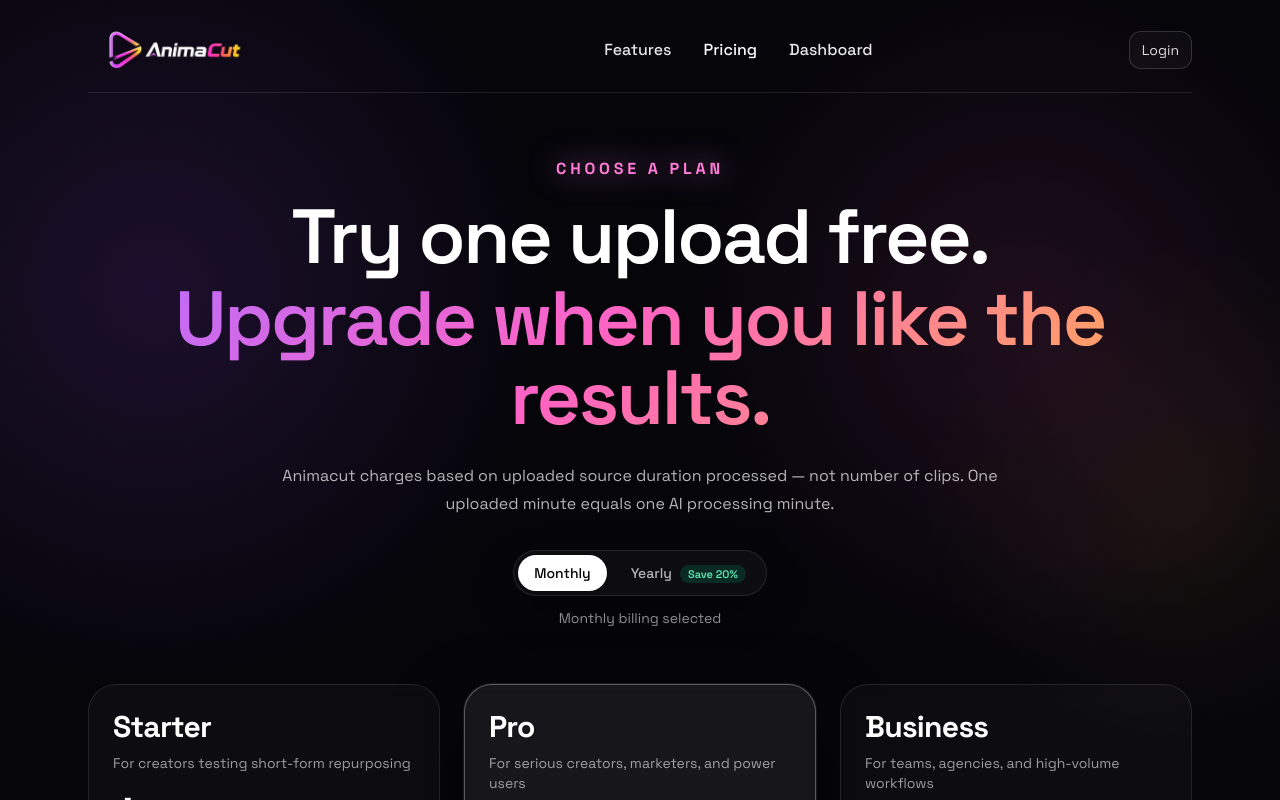
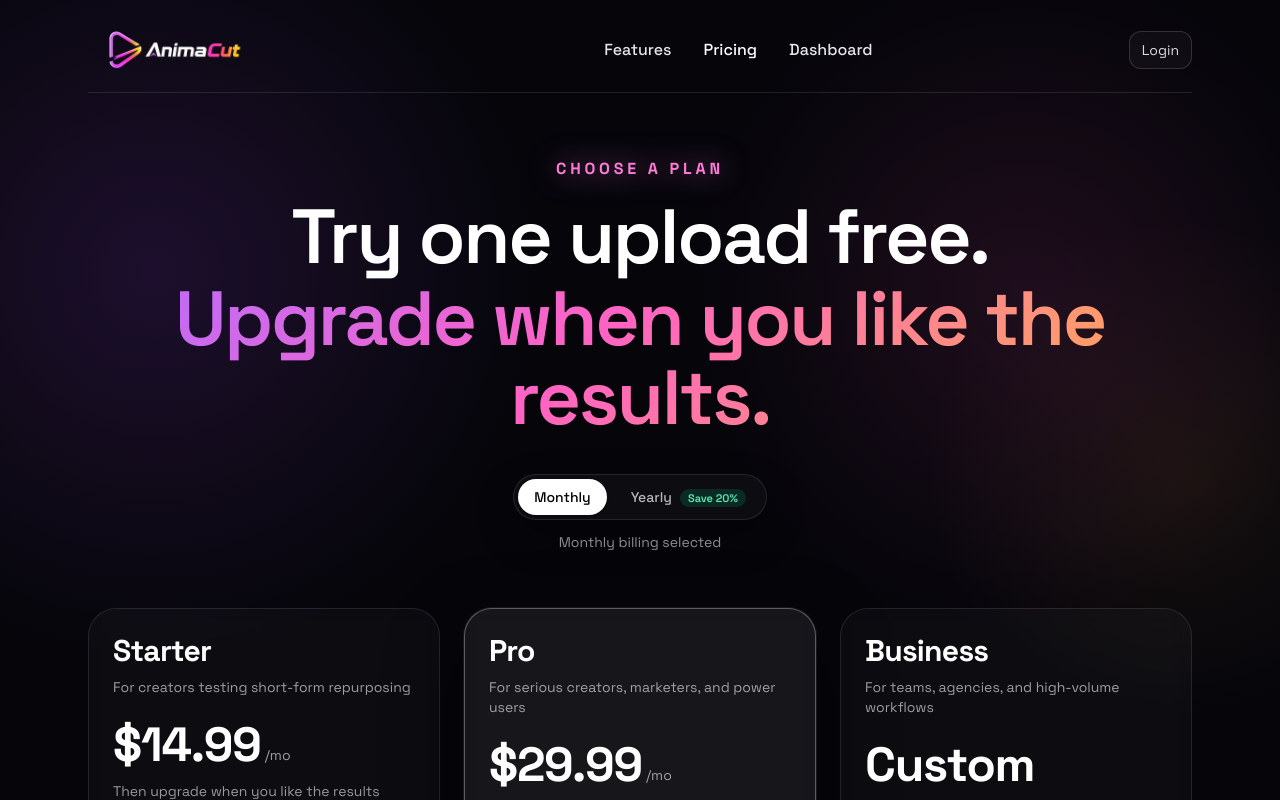
Before and after one commit to Duychinni/animecut, a Next.js app: page /pricing in a window 1280 px wide. Shown: the top 800 px of the page. Built offline with nearby package versions, Linux system fonts and the light colour scheme.

Commit message:
Remove pricing hero explainer copy

```diff
--- a/app/pricing/page.tsx
+++ b/app/pricing/page.tsx
@@ -112,10 +112,6 @@ export default function PricingPage() {
               Upgrade when you like the results.
             </span>
           </h1>
-          <p className="mx-auto mt-5 max-w-3xl text-[15px] leading-7 text-white/70 md:text-base">
-            Animacut charges based on uploaded source duration processed — not number of clips. One uploaded minute equals one AI processing minute.
-          </p>
-
           <div className="mt-8 inline-flex items-center gap-2 rounded-full border border-white/10 bg-white/[0.03] p-1 text-sm text-white/75 shadow-[0_16px_40px_rgba(0,0,0,0.22)]">
             <button
               type="button"
```
